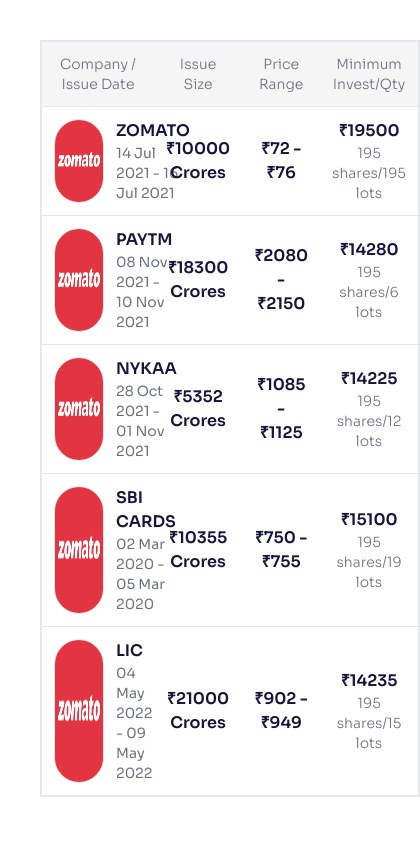
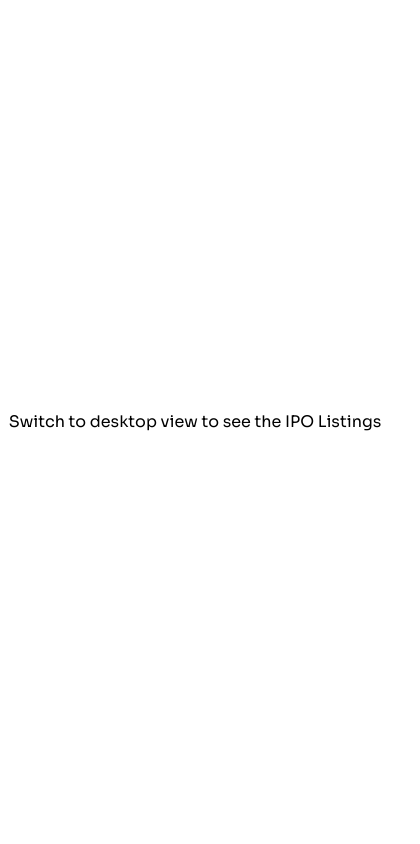
Before and after one commit to thisisyashgarg/ventura-assignment, a Next.js app: page / in a window 390 px wide. Shown: the top 844 px of the page, 420 px wide, since content can reach past the window. Built offline with nearby package versions, Linux system fonts and the light colour scheme.

Commit message:
fix: hide table in mobile view

```diff
--- a/src/app/page.tsx
+++ b/src/app/page.tsx
@@ -16,7 +16,7 @@
     <>
       {/* For desktop */}
 
-      <div className="m-10">
+      <div className="m-10 hidden md:block">
         <table className="w-full border-2">
           <thead className="bg-gray-50">
             <tr>
```
